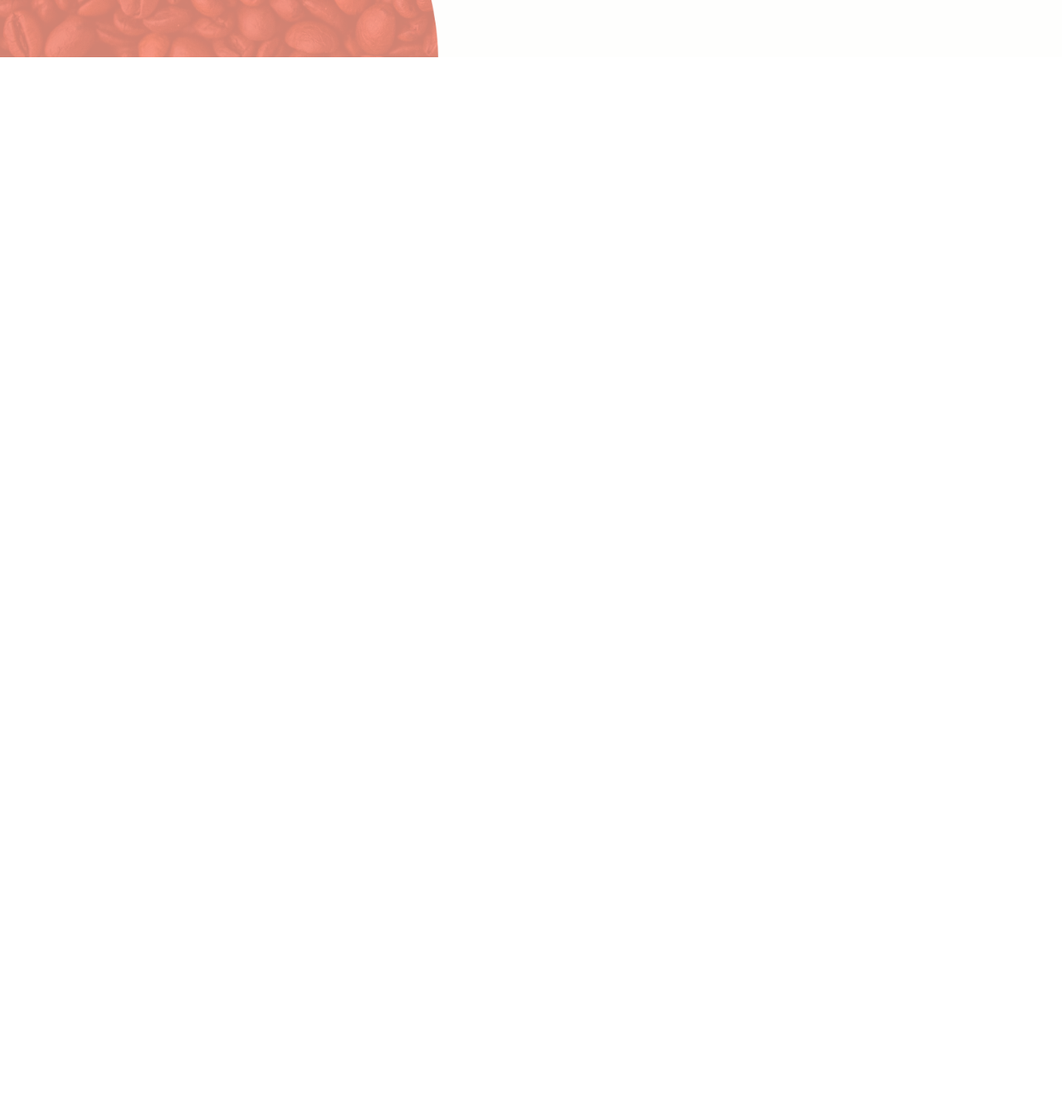
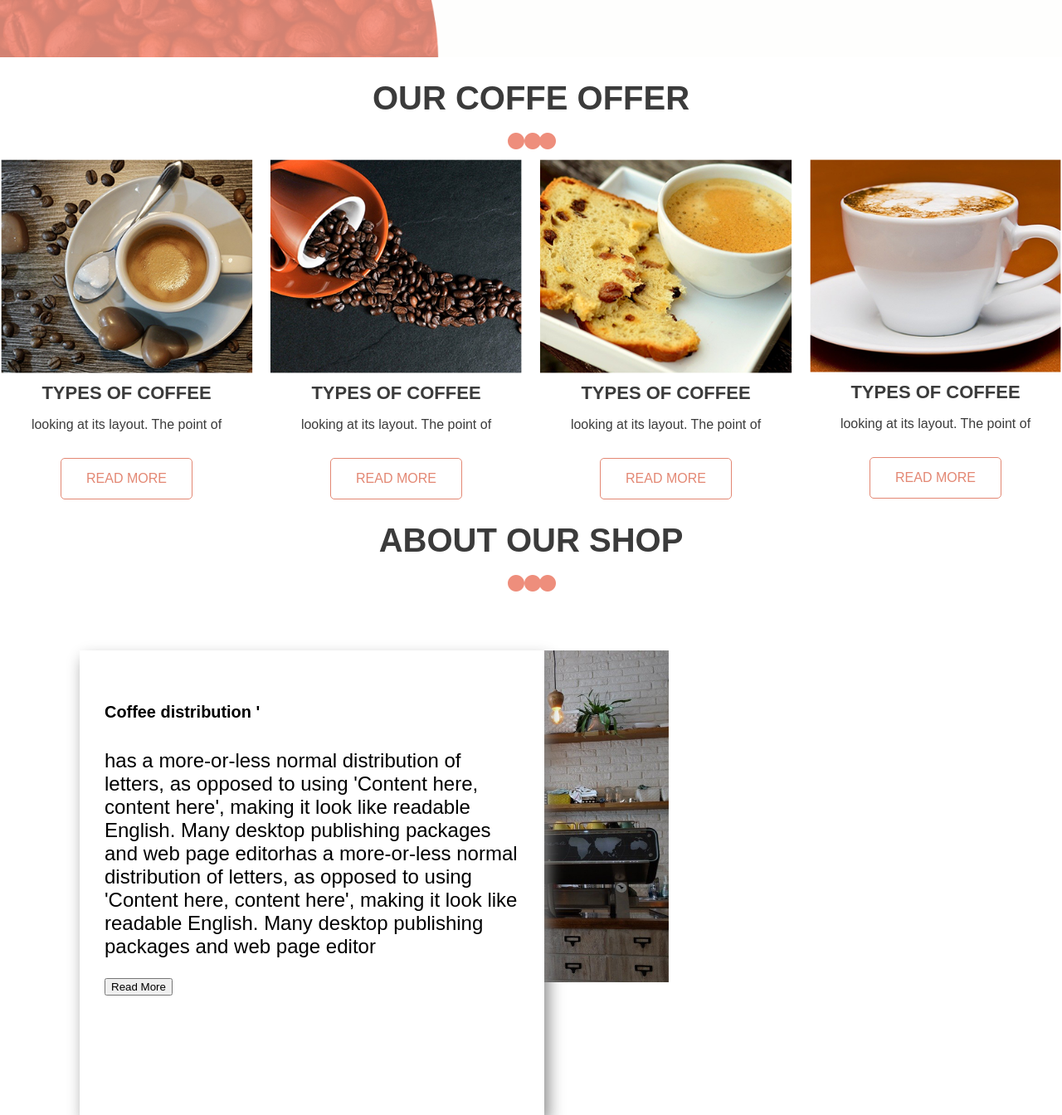
Before and after one commit to Bithi769845/css-grid-flex-layout, a plain HTML site: page index.html in a window 1280 px wide. Shown: the part 737-2081 px from the top of the page at 83% size. Before the commit the page ends 806 px from the top, so only its background shows below. Drawn offline with Linux system fonts and the light colour scheme.

Commit message:
coffe offer created , and our shop is trying to desing

```diff
--- a/index.html
+++ b/index.html
@@ -1,11 +1,13 @@
 <html lang="en">
+
 <head>
     <meta charset="UTF-8">
     <meta name="viewport" content="width=device-width, initial-scale=1.0">
-    <title>Document</title>
+    <title>COFFE</title>
     <link rel="stylesheet" href="https://cdnjs.cloudflare.com/ajax/libs/font-awesome/5.15.4/css/all.min.css">
     <link rel="stylesheet" href="style.css">
 </head>
+
 <body>
     <div class="navbar">
         <div class="logo a"><a href="#"><img src="images/logo.png"></a></div>
@@ -37,5 +39,68 @@
             <button class="call-now">Call Now</button>
         </div>
     </div>
+
+
+    <div class="offer">
+        <h1>Our coffe offer</h1>
+        <img src="images/bulit-icon.png" class="bulit-icon">
+        <div class="offer-container">
+            <div class="offer-item">
+                <img src="images/img-1.png" alt="" srcset="">
+                <h5>TYPES OF COFFEE</h5>
+                <p>looking at its layout. The point of</p>
+                <button class="offer-read-more">Read More</button>
+            </div>
+            <div class="offer-item">
+                <img src="images/img-2.png" alt="" srcset="">
+                <h5>TYPES OF COFFEE</h5>
+                <p>looking at its layout. The point of</p>
+                <button class="offer-read-more">Read More</button>
+            </div>
+
+            <div class="offer-item">
+                <img src="images/img-3.png" alt="" srcset="">
+                <h5>TYPES OF COFFEE</h5>
+                <p>looking at its layout. The point of</p>
+                <button class="offer-read-more">Read More</button>
+            </div>
+
+            <div class="offer-item">
+                <img src="images/img-4.png" alt="" srcset="">
+                <h5>TYPES OF COFFEE</h5>
+                <p>looking at its layout. The point of</p>
+                <button class="offer-read-more">Read More</button>
+            </div>
+        </div>
+    </div>
+
+
+    <div class="our-shop">
+        <h1>About Our shop</h1>
+        <img src="images/bulit-icon.png" class="bulit-icon">
+        <div class="our-shop-container">
+            <div class="about-image"><img src="images/about-img.png" alt=""></div>
+        <div class="about-coffe-distribution">
+            <h5>Coffee distribution '</h5>
+            <p>has a more-or-less normal distribution of letters,
+                as opposed to using 'Content here, content here',
+                making it look like readable English. Many desktop
+                publishing packages and web page editorhas a
+                more-or-less normal distribution of letters,
+                as opposed to using 'Content here, content here',
+                making it look like readable English. Many
+                desktop publishing packages and web page editor</p>
+            <button class="offer-read-more">Read More</button>
+        </div>
+        </div>
+
+    </div>
+
+
+
+
+
+
 </body>
+
 </html>
--- a/style.css
+++ b/style.css
@@ -110,3 +110,109 @@ body{
     font-size: 1.5rem;
     color: antiquewhite;
 }
+
+.offer-container{
+    display: grid;
+    grid-template-columns: repeat(4,1fr);
+    gap: 20px;
+}
+
+.offer h1{
+    height: 35px;
+    font-size: 40px;
+    color:#3b3b3b;
+    font-weight: 800;
+    text-align: center;
+    text-transform: uppercase;
+}
+
+.offer .bulit-icon{
+    display: block;
+    margin: 0 auto;
+    margin-bottom: 10px;
+}
+.offer-item{
+    text-align: center;
+
+}
+.offer-item h5 {
+font-size: 22px;
+color:#3b3b3b;
+ font-weight: bold;
+ margin: 0px;
+ padding:0px;
+ margin-top: 10px;
+ text-transform: uppercase;
+
+}
+
+.offer-item p{
+    font-size: 16px;
+    color:#3b3b3b;
+
+}
+
+.offer-item .offer-read-more{
+    margin-top: 15px;
+    padding: 15px 30px;
+    background-color: rgb(255, 255, 255);
+    border:1px solid #e38773;
+    border-radius: 5px;
+    font-size: 1rem;
+    color: #e38773;
+    text-transform: uppercase;
+    transition: border-color 1s, color 1s;
+}
+
+.offer-item .offer-read-more:hover{
+    border-color: #3b3b3b;
+    color: #3b3b3b;
+}
+
+.offer-item img{
+    width: 100%;
+    height: auto;
+}
+
+.our-shop h1{
+    height: 35px;
+    font-size: 40px;
+    color:#3b3b3b;
+    font-weight: 800;
+    text-align: center;
+    text-transform: uppercase;
+}
+
+.our-shop .bulit-icon{
+    display: block;
+    margin: 0 auto;
+    margin-bottom: 10px;
+}
+
+.our-shop-container{
+   width: 85%;
+   margin: auto;
+
+}
+.our-shop .about-image{
+    position:absolute;
+
+
+}
+
+.our-shop .about-image img{
+width: 100%;
+height: 400px;
+}
+
+
+
+.our-shop .about-coffe-distribution{
+    width: 500px;
+    height: 500px;
+    background-color: #fff;
+    box-shadow: 5px 10px 18px #888888;
+   padding:30px;
+   position: relative;
+   margin-top: 70px;
+}
```
Lines whose indentation alone changed are shown as unchanged.
